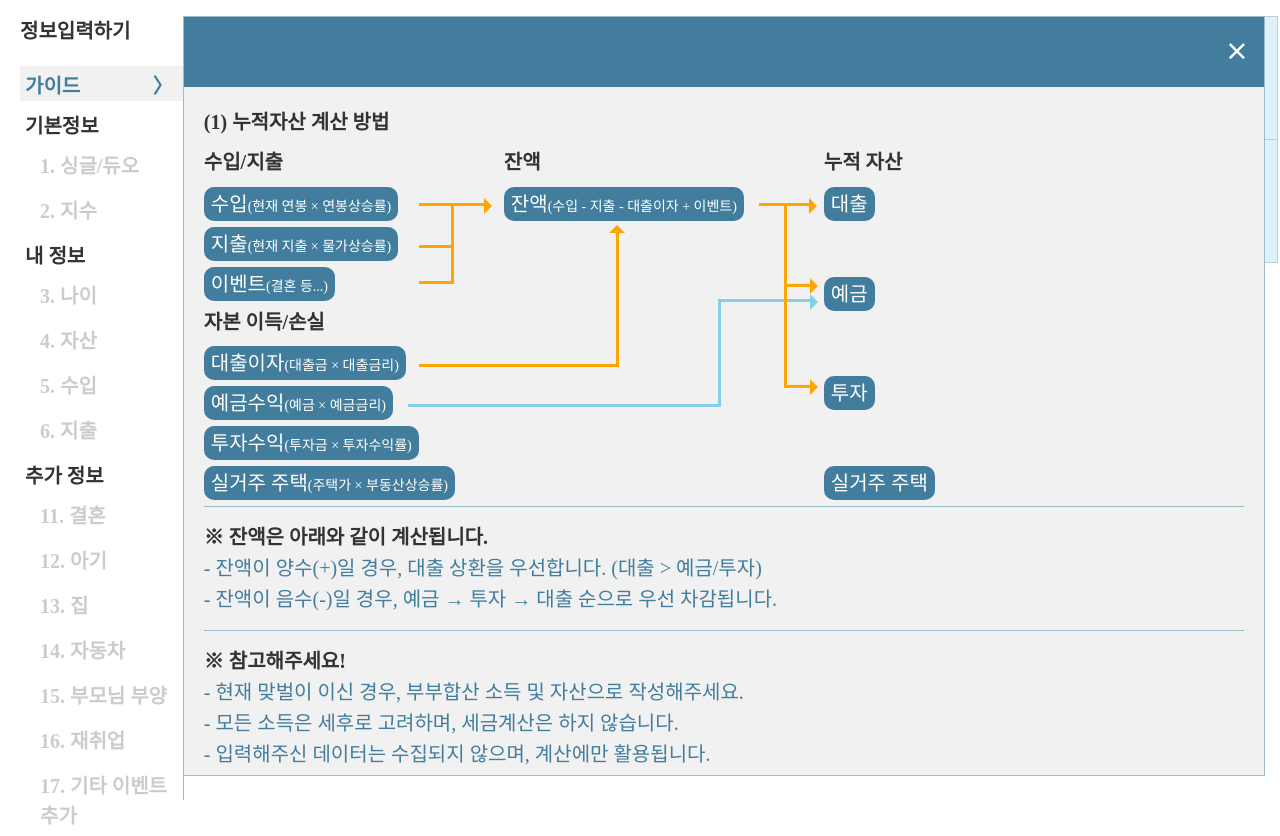
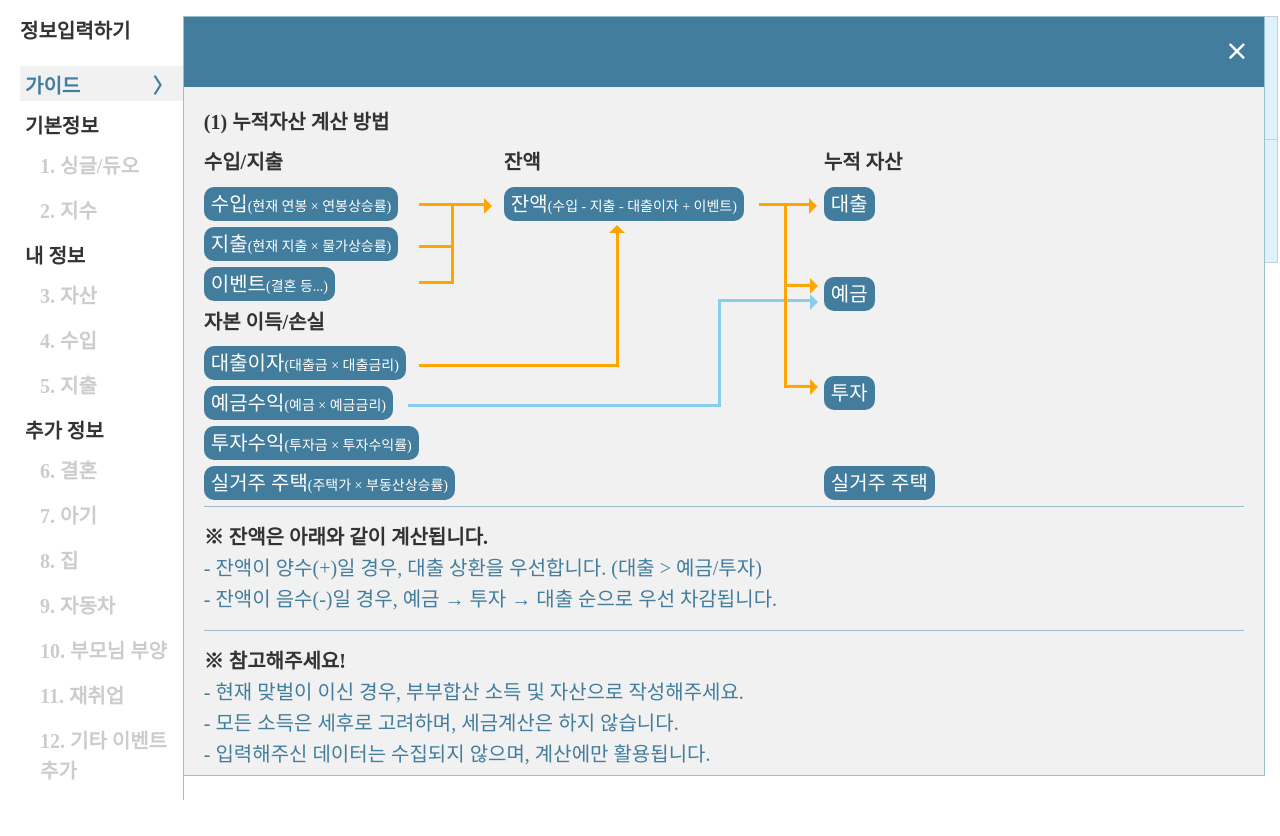
Before and after one commit to dnjseogns/cashflow, a React (Vite) app: page / in a window 1280 px wide. Both pictures are taken after a click on the button "100세까지 현금흐름 계산하기". After the commit the page ends 800 px from the top, so only its background shows below. Built offline with nearby package versions, Linux system fonts and the light colour scheme; a web font is replaced by a local one.

Commit message:
[FEATURE] 수정 중

```diff
--- a/src/components/cashflow/CashflowSide.jsx
+++ b/src/components/cashflow/CashflowSide.jsx
@@ -38,14 +38,6 @@ function CashflowSide(){
 
         <ul className='base '>{menuEnum.MY}
             {/*  */}
-            {isSurveyCompleted?.MY_AGE !== undefined
-            ? <li className={(surveyDiv===menuEnum.MY_AGE?"on ":"") + (isSurveyCompleted?.MY_AGE===true?"ok ":"")} onClick={()=>{setSurveyDivition(menuEnum.MY_AGE)}}>
-                <span>{menuEnum.MY_AGE}</span> {surveyDiv===menuEnum.MY_AGE?<span>〉</span>:null}
-            </li>
-            : <li className='disable'>
-                <span>{menuEnum.MY_AGE}</span>
-            </li>}
-            {/*  */}
             {isSurveyCompleted?.MY_ASSET !== undefined
             ? <li className={(surveyDiv===menuEnum.MY_ASSET?"on ":"") + (isSurveyCompleted?.MY_ASSET===true?"ok ":"")} onClick={()=>{setSurveyDivition(menuEnum.MY_ASSET)}}>
                 <span>{menuEnum.MY_ASSET}</span> {surveyDiv===menuEnum.MY_ASSET?<span>〉</span>:null}
@@ -73,14 +65,6 @@ function CashflowSide(){
 
         {surveyData.base.marryYn === "Y"
         ? <ul className='base '>{menuEnum.YOUR}
-            {/*  */}
-            {isSurveyCompleted?.YOUR_AGE !== undefined
-            ? <li className={(surveyDiv===menuEnum.YOUR_AGE?"on ":"") + (isSurveyCompleted?.YOUR_AGE===true?"ok ":"")} onClick={()=>{setSurveyDivition(menuEnum.YOUR_AGE)}}>
-                <span>{menuEnum.YOUR_AGE}</span> {surveyDiv===menuEnum.YOUR_AGE?<span>〉</span>:null}
-            </li>
-            : <li className='disable'>
-                <span>{menuEnum.YOUR_AGE}</span>
-            </li>}
             {/*  */}
             {isSurveyCompleted?.YOUR_ASSET !== undefined
             ? <li className={(surveyDiv===menuEnum.YOUR_ASSET?"on ":"") + (isSurveyCompleted?.YOUR_ASSET===true?"ok ":"")} onClick={()=>{setSurveyDivition(menuEnum.YOUR_ASSET)}}>
--- a/src/components/cashflow/MenuContext.jsx
+++ b/src/components/cashflow/MenuContext.jsx
@@ -17,7 +17,7 @@ export const MenuProvider = ({ children }) => {
     const [surveyTitle,setSurveyTitle] = useState("");
     const surveyData = useSelector((store) => store.Survey).data;
 
-    console.log("surveyDiv",surveyDiv);
+    // console.log("surveyDiv",surveyDiv);
 
     const menuEnum =
     surveyData.base?.marryYn==="Y"
@@ -27,23 +27,21 @@ export const MenuProvider = ({ children }) => {
         BASE_MODE : "1. 싱글/듀오",
         BASE_INDEX : "2. 지수",
         MY : "내 정보",
-        MY_AGE : "3. 나이",
-        MY_ASSET : "4. 자산",
-        MY_INCOME : "5. 수입",
-        MY_SPENDING : "6. 지출",
+        MY_ASSET : "3. 자산",
+        MY_INCOME : "4. 수입",
+        MY_SPENDING : "5. 지출",
         YOUR : "배우자 정보",
-        YOUR_AGE : "7. 나이",
-        YOUR_ASSET : "8. 자산",
-        YOUR_INCOME : "9. 수입",
-        YOUR_SPENDING : "10. 지출",
+        YOUR_ASSET : "3. 자산",
+        YOUR_INCOME : "4. 수입",
+        YOUR_SPENDING : "5. 지출",
         ADD : "추가 정보",
-        ADD_MARRY : "11. 결혼",
-        ADD_BABY : "12. 아기",
-        ADD_HOUSE : "13. 집",
-        ADD_CAR : "14. 자동차",
-        ADD_PARENT : "15. 부모님 부양",
-        ADD_RETIRE : "16. 재취업",
-        ADD_ETC : "17. 기타 이벤트 추가"
+        ADD_MARRY : "6. 결혼",
+        ADD_BABY : "7. 아기",
+        ADD_HOUSE : "8. 집",
+        ADD_CAR : "9. 자동차",
+        ADD_PARENT : "10. 부모님 부양",
+        ADD_RETIRE : "11. 재취업",
+        ADD_ETC : "12. 기타 이벤트 추가"
     }
     : {
         GUIDE : "가이드",
@@ -51,23 +49,21 @@ export const MenuProvider = ({ children }) => {
         BASE_MODE : "1. 싱글/듀오",
         BASE_INDEX : "2. 지수",
         MY : "내 정보",
-        MY_AGE : "3. 나이",
-        MY_ASSET : "4. 자산",
-        MY_INCOME : "5. 수입",
-        MY_SPENDING : "6. 지출",
+        MY_ASSET : "3. 자산",
+        MY_INCOME : "4. 수입",
+        MY_SPENDING : "5. 지출",
         YOUR : "배우자 정보",
-        YOUR_AGE : "7. 나이",
-        YOUR_ASSET : "8. 자산",
-        YOUR_INCOME : "9. 수입",
-        YOUR_SPENDING : "10. 지출",
+        YOUR_ASSET : "3. 자산",
+        YOUR_INCOME : "4. 수입",
+        YOUR_SPENDING : "5. 지출",
         ADD : "추가 정보",
-        ADD_MARRY : "11. 결혼",
-        ADD_BABY : "12. 아기",
-        ADD_HOUSE : "13. 집",
-        ADD_CAR : "14. 자동차",
-        ADD_PARENT : "15. 부모님 부양",
-        ADD_RETIRE : "16. 재취업",
-        ADD_ETC : "17. 기타 이벤트 추가"
+        ADD_MARRY : "6. 결혼",
+        ADD_BABY : "7. 아기",
+        ADD_HOUSE : "8. 집",
+        ADD_CAR : "9. 자동차",
+        ADD_PARENT : "10. 부모님 부양",
+        ADD_RETIRE : "11. 재취업",
+        ADD_ETC : "12. 기타 이벤트 추가"
     };
 
 
@@ -89,12 +85,10 @@ export const MenuProvider = ({ children }) => {
             : div===menuEnum.BASE_MODE? menuEnum.BASE + " 〉 " + menuEnum.BASE_MODE
             : div===menuEnum.BASE_INDEX? menuEnum.BASE + " 〉 " + menuEnum.BASE_INDEX
 
-            : div===menuEnum.MY_AGE? menuEnum.MY + " 〉 " + menuEnum.MY_AGE
             : div===menuEnum.MY_ASSET? menuEnum.MY + " 〉 " + menuEnum.MY_ASSET
             : div===menuEnum.MY_INCOME? menuEnum.MY + " 〉 " + menuEnum.MY_INCOME
             : div===menuEnum.MY_SPENDING? menuEnum.MY + " 〉 " + menuEnum.MY_SPENDING
 
-            : div===menuEnum.YOUR_AGE? menuEnum.YOUR + " 〉 " + menuEnum.YOUR_AGE
             : div===menuEnum.YOUR_ASSET? menuEnum.YOUR + " 〉 " + menuEnum.YOUR_ASSET
             : div===menuEnum.YOUR_INCOME? menuEnum.YOUR + " 〉 " + menuEnum.YOUR_INCOME
             : div===menuEnum.YOUR_SPENDING? menuEnum.YOUR + " 〉 " + menuEnum.YOUR_SPENDING
--- a/src/components/cashflow/survey/base/SurveyBaseIndex.jsx
+++ b/src/components/cashflow/survey/base/SurveyBaseIndex.jsx
@@ -15,19 +15,26 @@ function SurveyBaseIndex({completeBtnClickCnt, commonCompleteLogic}){
     const bankInterest = surveyData.base?.bankInterest ?? "2.7";
     const loanInterest = surveyData.base?.loanInterest ?? "5.0";
     const realEstateGrouthRate = surveyData.base?.realEstateGrouthRate ?? "4.0";
-    const carDepreciation = surveyData.base?.realEstateGrouthRate ?? "15.0";
+    const carDepreciationRate = surveyData.base?.carDepreciationRate ?? "15.0";
     const investIncomeRate = surveyData.base?.investIncomeRate ?? "3.0";
 
+    const dispatchValue = (div, value) => {
+        if(value === null){return;}
+        else{ surveyData.base[div] = value;}
+        dispatch(SvSave(surveyData));
+    }
     const surveyOnChange = (e, div) => {
-        // if(div==="marryYn"){
-        //     surveyData.base.marryYn = e.target.value;
-        // }
-
-        dispatch(SvSave(surveyData));
+        dispatchValue(div, expCheckDouble(e.target.value, 0, 100, 5));
     };
 
     useEffectNoMount(()=>{
-        // dispatch(SvSave(surveyData));
+        surveyData.base.indexInflation = indexInflation;
+        surveyData.base.bankInterest = bankInterest;
+        surveyData.base.loanInterest = loanInterest;
+        surveyData.base.realEstateGrouthRate = realEstateGrouthRate;
+        surveyData.base.carDepreciationRate = carDepreciationRate;
+        surveyData.base.investIncomeRate = investIncomeRate;
+        dispatch(SvSave(surveyData));
         commonCompleteLogic();
     },[completeBtnClickCnt]);
 
@@ -53,7 +60,7 @@ function SurveyBaseIndex({completeBtnClickCnt, commonCompleteLogic}){
         </div>
         <div>
             <p className="question">(4) 자동차 감가상각을 입력해주세요.</p>
-            <p>- <Mapping txt="ⓔ"/> : <input className='btn1' value={carDepreciation} onChange={(e)=>{surveyOnChange(e,"realEstateGrouthRate")}}/> %</p>
+            <p>- <Mapping txt="ⓔ"/> : <input className='btn1' value={carDepreciationRate} onChange={(e)=>{surveyOnChange(e,"carDepreciationRate")}}/> %</p>
             <p className='note'>※ 10 ~ 20% 사이의 값을 추천합니다.</p>
             <p className='note'>※ 자동차 판매 계산에 사용됩니다.</p>
         </div>
--- a/src/components/cashflow/survey/base/SurveyBaseMode.jsx
+++ b/src/components/cashflow/survey/base/SurveyBaseMode.jsx
@@ -22,6 +22,7 @@ function SurveyBaseMode({completeBtnClickCnt, commonCompleteLogic}){
     };
 
     useEffectNoMount(()=>{
+        surveyData.base.marryYn = marryYn;
         dispatch(SvSave(surveyData));
         commonCompleteLogic();
     },[completeBtnClickCnt]);
```
Also changed, not shown: src/components/cashflow/CashflowSurvey.jsx (+5 -18 lines).
